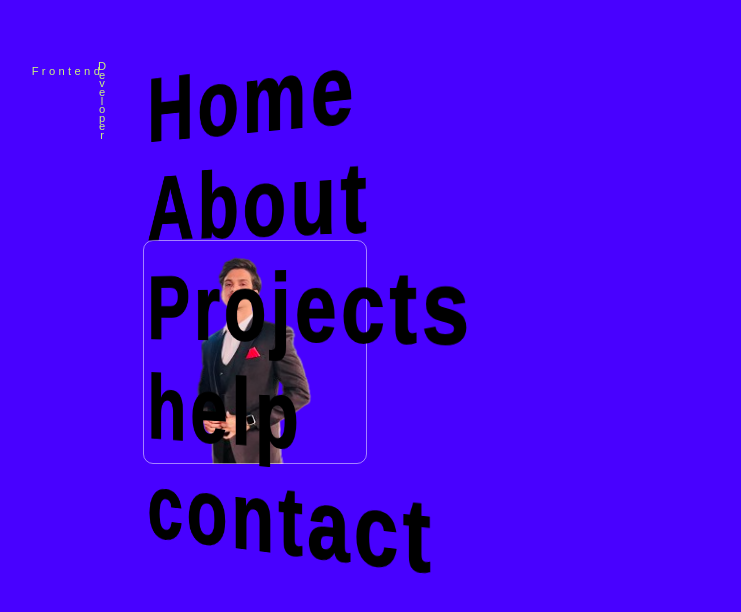
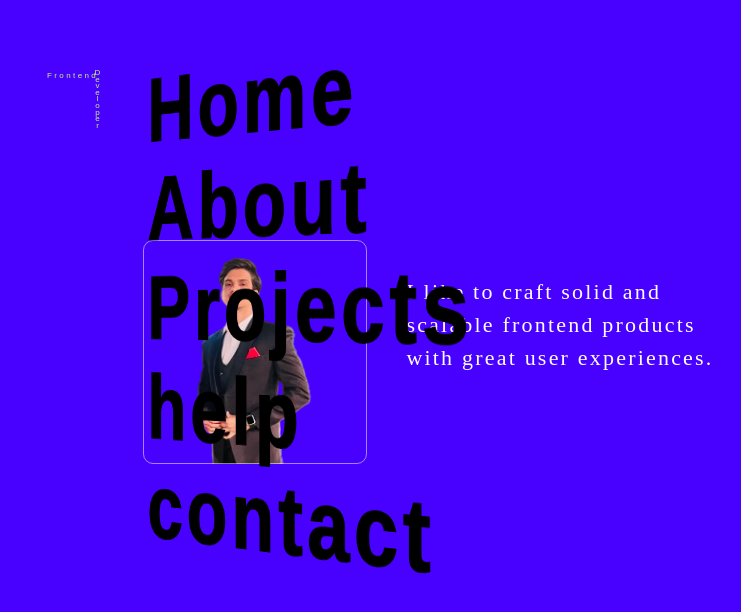
Before and after one commit to Shoaibk2604/my-portfolio, a React (Create React App) app: page / in a window 1280 px wide. Shown: the top 612 px of the page, without its empty margins (49-790 px from the left). Built offline with nearby package versions, Linux system fonts and the light colour scheme.

Commit message:
home-layout-done

```diff
--- a/src/App.css
+++ b/src/App.css
@@ -73,32 +73,46 @@ body {
 /* profile title */
 .profile-title {
   color: #ccf381;
+
 }
 .title-one {
   position: fixed;
-  top: 5.6em;
-  font-size: 0.7em !important;
+  top: 8.7em;
+  font-size: 0.5em !important;
   transition: all ease-in-out 0.6s;
-  left: 7.2em;
+  left: 12em;
   letter-spacing: 0.3em;
 }
 .title-two {
   writing-mode: vertical-lr;
   text-orientation: upright;
   position: fixed;
-  top: 5.33em;
-  left: 12.7em;
+  top: 8.45em;
+  left: 17.5em;
   transition: all ease-in-out 0.6s;
   letter-spacing: -0.3em;
-  font-size: 0.7em !important;
+  font-size: 0.5em !important;
 }
+
 .profile-container:hover .title-one {
-  top: 7em;
-  left: 13em;
+  top: 9em;
+  left: 19em;
 }
-.profile-container:hover .title-two{
-  top: 8.3em;
-  left: 14em;
+.profile-container:hover  .title-two{
+  top: 10.2em;
+  left: 21.5em;
   writing-mode: horizontal-tb;
   letter-spacing: 0.3em;
 }
+
+.profile-info p{
+  color: #fff;
+  letter-spacing: 0.1em;
+  position: fixed;
+  top: 12.5em;
+  font-size: 22px;
+  left: 20.7em;
+  width: 15em;
+  height: 100%;
+  font-family: 'Caveat', cursive;
+}
--- a/src/components/Profile.jsx
+++ b/src/components/Profile.jsx
@@ -3,7 +3,11 @@ import profile from "../Assests/profile_img.png";
 const Profile = () => {
   return (
     <>
+    <div className="profile-info">
+    <p>I like to craft solid and scalable frontend products with great user experiences.</p>
+    </div>
       <div className="profile-container">
+        <div className="profile-box"></div>
       <div className="profile-title text-5xl uppercase">
         <div className="title-one">
           <h3>Frontend</h3>
@@ -12,7 +16,6 @@ const Profile = () => {
           <h3 >Developer</h3>
         </div>
       </div>
-        <div className="profile-box"></div>
         <div className="profile-img">
           <img src={profile} alt="Profile picture" />
         </div>
--- a/src/index.css
+++ b/src/index.css
@@ -2,3 +2,4 @@
 @tailwind components;
 @tailwind utilities;
   @import url('https://fonts.googleapis.com/css2?family=Oswald:wght@700&display=swap');
+@import url('https://fonts.googleapis.com/css2?family=Caveat:wght@500&display=swap');
```
